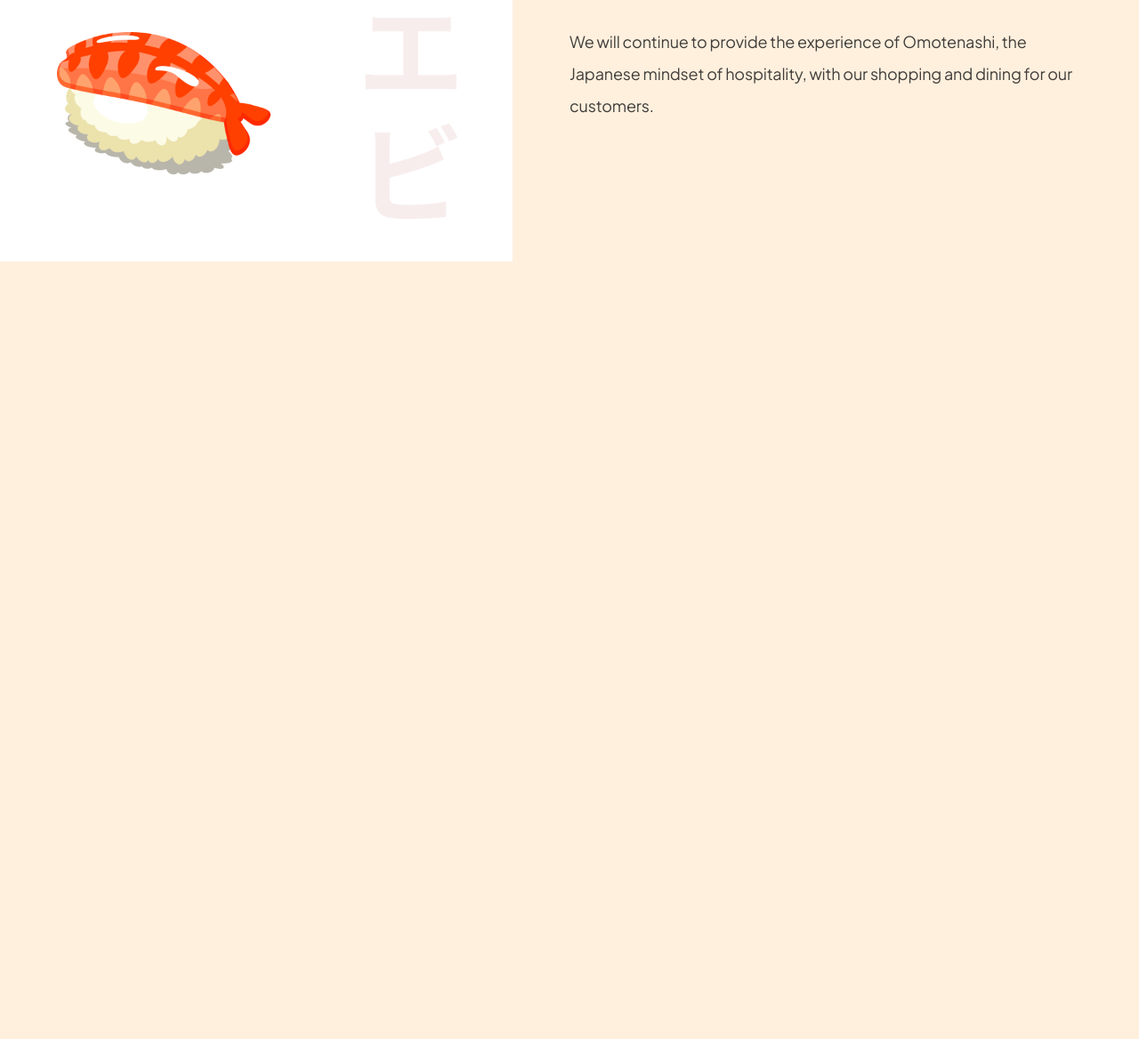
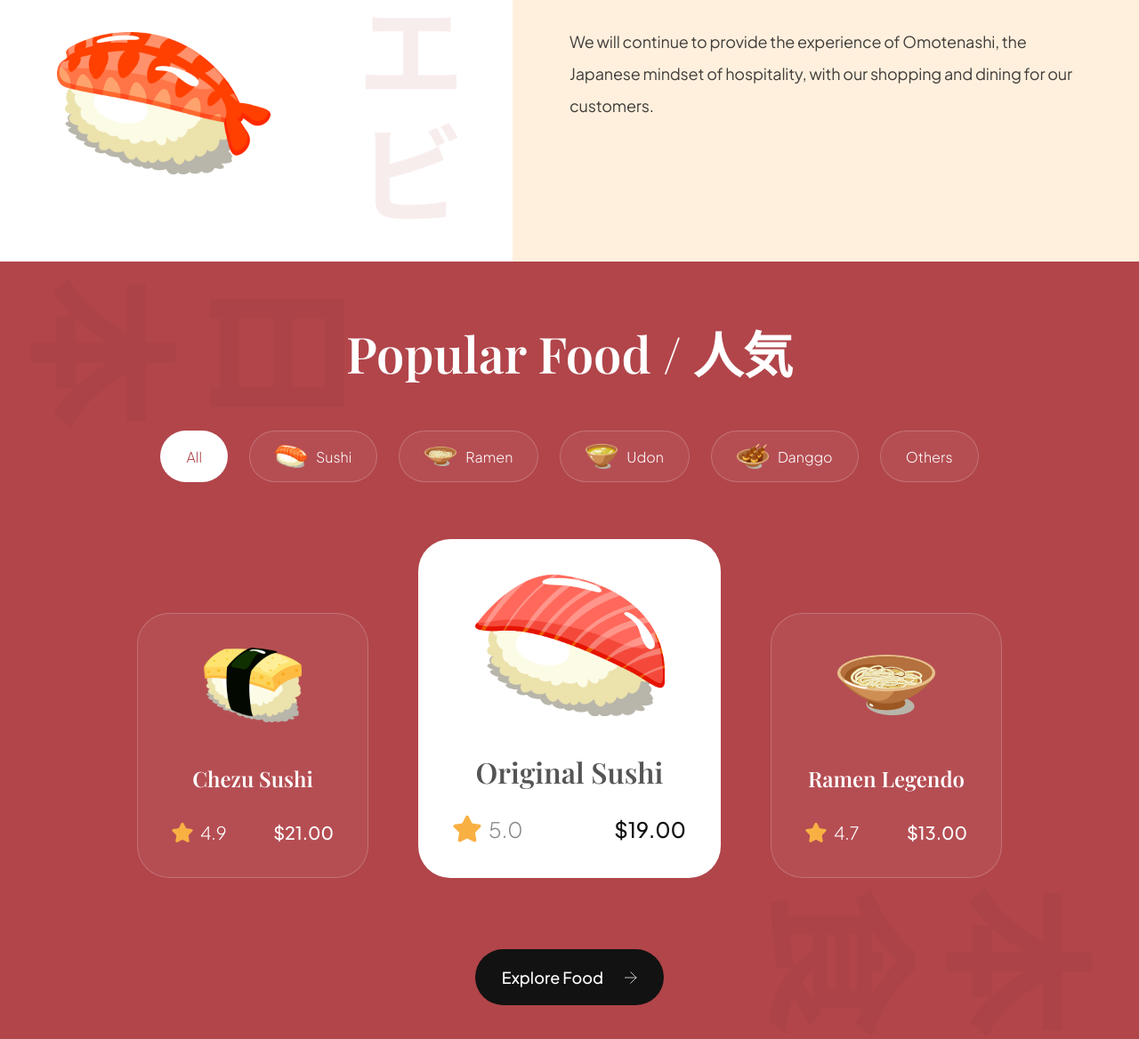
Before and after one commit to Rupali1104/Sushi-Themed-Website, a website built with Vite: page index.html in a window 1280 px wide. Shown: the part 1252-2420 px from the top of the page at 89% size. Before the commit the page ends 1546 px from the top, so only its background shows below. Built offline with nearby package versions, Linux system fonts and the light colour scheme.

Commit message:
popular section done

```diff
--- a/css/sections/popular.css
+++ b/css/sections/popular.css
@@ -0,0 +1,197 @@
+.popular-foods{
+    padding: 64px;
+
+    display: flex;
+    flex-direction: column;
+
+    background-color: var(--primary-color);
+    background-image: url(../../assets/popular_bg.png);
+    background-position: center;
+    background-repeat: no-repeat;
+    background-size: contain;
+
+    overflow: hidden;
+}
+
+.popular-foods__title{
+    font-size: 56px;
+    font-family: var(--playfair-display);
+    font-weight: 600;
+    line-height: 78px;
+    color: #fff;
+    text-align: center;
+}
+
+.popular-foods__filters{
+    margin-top: 48px;
+    max-width: 100%;
+    overflow-x: auto;
+
+    display: flex;
+    justify-content: center;
+    gap: 24px;
+}
+
+.popular-foods__filter-btn{
+    padding: 10px 28px;
+    display: flex;
+    flex-direction: row;
+    align-items: center;
+    gap: 10px;
+
+    background: rgba(255, 255, 255, 0.05);
+    border: 1px solid rgba(255, 255, 255, 0.2);
+    border-radius: 46px;
+
+    font-size: 16px;
+    font-weight: 300;
+    line-height: 25px;
+    font-family: var(--plus-jakarta-sans);
+    color: #fff;
+    cursor: pointer;
+}
+
+.popular-foods__filter-btn img{
+    height: 36px;
+    width: 36px;
+    object-fit: contain;
+}
+
+.popular-foods__filter-btn.active{
+    background: #fff;
+    color: var(--primary-color);
+}
+
+.popular-foods__filter-btn:hover{
+    background: #fff;
+    color: var(--primary-color);
+}
+
+.popular-foods__catalogue{
+    margin-top: 64px;
+
+    display: flex;
+    justify-content: center;
+    align-items: flex-end;
+    flex-wrap: wrap;
+    gap: 56px;
+}
+
+.popular-foods__button{
+    width: fit-content;
+
+    padding: 20px 30px;
+    margin: 80px auto 0;
+
+    font-weight: 500;
+    font-size: 18px;
+    line-height: 23px;
+    font-family: var(--plus-jakarta-sans);
+    color: #fff;
+
+    border: none;
+    outline: none;
+    background: var(--secondary-color);
+    border-radius: 64px;
+    cursor: pointer;
+}
+
+.popular-foods__button img{
+    width: 14px;
+    height: 14px;
+    object-fit: contain;
+
+    margin-left: 21px;
+}
+
+.popular-foods__card {
+    padding: 38px;
+    min-width: 260px;
+    height: fit-content;
+
+    display: flex;
+    align-items: center;
+    flex-direction: column;
+
+    border-radius: 36px;
+    background: rgba(255, 255, 255, 0.05);
+    border: 1px solid rgba(255, 255, 255, 0.2);
+  }
+
+  .popular-foods__card-image {
+    width: 110px;
+    height: 84px;
+    object-fit: contain;
+  }
+
+  .popular-foods__card-title {
+    margin-top: 47px;
+
+    font-weight: 600;
+    font-size: 24px;
+    line-height: 32px;
+    font-family: var(--playfair-display);
+    color: #fff;
+    text-align: center;
+  }
+
+  .popular-foods__card-details {
+    width: 100%;
+    margin-top: 32px;
+  }
+
+  .popular-foods__card-rating {
+    display: flex;
+    align-items: center;
+    gap: 8px;
+  }
+
+  .popular-foods__card-rating img {
+    width: 24px;
+    height: 24px;
+    object-fit: contain;
+  }
+
+  .popular-foods__card-rating p {
+    font-size: 20px;
+    font-weight: 300;
+    font-family: var(--plus-jakarta-sans);
+    color: #fff;
+  }
+
+  .popular-foods__card-price {
+    font-size: 20px;
+    font-weight: 500;
+    font-family: var(--plus-jakarta-sans);
+    color: #fff;
+  }
+
+  .popular-foods__card.active-card {
+    background: #fff;
+    min-width: 340px;
+  }
+
+  .popular-foods__card.active-card .popular-foods__card-image {
+    width: 214px;
+    height: 160px;
+  }
+
+  .popular-foods__card.active-card .popular-foods__card-title {
+    color: var(--black-500);
+    font-size: 32px;
+  }
+
+  .popular-foods__card.active-card .popular-foods__card-rating img {
+    width: 32px;
+    height: 32px;
+  }
+
+  .popular-foods__card.active-card .popular-foods__card-rating p {
+    font-size: 24px;
+    color: var(--gray-100);
+  }
+
+  .popular-foods__card.active-card .popular-foods__card-price {
+    font-size: 24px;
+    color: var(--secondary-color)
+  }
--- a/index.html
+++ b/index.html
@@ -105,6 +105,81 @@
         </p>
       </div>
     </section>
+
+    <section class="popular-foods" id="menu">
+      <h2 class="popular-foods__title">Popular Food / 人気</h2>
+
+      <div class="popular-foods__filters sushi__hide-scrollbar">
+        <button class="popular-foods__filter-btn active">All</button>
+        <button class="popular-foods__filter-btn">
+          <img src="/assets/sushi-9.png" alt="sushi 9">
+          Sushi
+        </button>
+        <button class="popular-foods__filter-btn">
+          <img src="/assets/sushi-8.png" alt="sushi 8">
+          Ramen
+        </button>
+        <button class="popular-foods__filter-btn">
+          <img src="/assets/sushi-7.png" alt="sushi 7">
+          Udon
+        </button>
+        <button class="popular-foods__filter-btn">
+          <img src="/assets/sushi-6.png" alt="sushi 6">
+          Danggo
+        </button>
+        <button class="popular-foods__filter-btn">Others</button>
+      </div>
+
+      <div class="popular-foods__catalogue">
+        <article class="popular-foods__card">
+          <img class="popular-foods__card-image" src="assets/sushi-12.png" alt="sushi 12">
+          <h4 class="popular-foods__card-title">Chezu Sushi</h4>
+
+          <div class="popular-foods__card-details flex-between">
+            <div class="popular-foods__card-rating">
+              <img src="assets/star.svg" alt="star" />
+              <p>4.9</p>
+            </div>
+
+            <p class="popular-foods__card-price">$21.00</p>
+          </div>
+        </article>
+
+        <article class="popular-foods__card active-card">
+          <img class="popular-foods__card-image" src="assets/sushi-11.png" alt="sushi 11">
+          <h4 class="popular-foods__card-title">Original Sushi</h4>
+
+          <div class="popular-foods__card-details flex-between">
+            <div class="popular-foods__card-rating">
+              <img src="assets/star.svg" alt="star" />
+              <p>5.0</p>
+            </div>
+
+            <p class="popular-foods__card-price">$19.00</p>
+          </div>
+        </article>
+
+        <article class="popular-foods__card">
+          <img class="popular-foods__card-image" src="assets/sushi-10.png" alt="sushi 10">
+          <h4 class="popular-foods__card-title">Ramen Legendo</h4>
+
+          <div class="popular-foods__card-details flex-between">
+            <div class="popular-foods__card-rating">
+              <img src="assets/star.svg" alt="star" />
+              <p>4.7</p>
+            </div>
+
+            <p class="popular-foods__card-price">$13.00</p>
+          </div>
+        </article>
+      </div>
+
+      <button class="popular-foods__button">
+          Explore Food
+          <img src="assets/arrow-right.svg" alt="arrow-right">
+        </button>
+
+    </section>
     <script src="js/script.js" type="module"></script>
   </body>
 </html>
```
